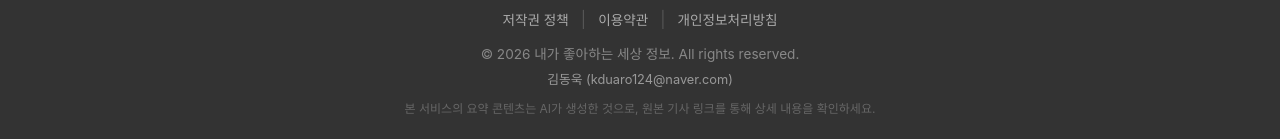
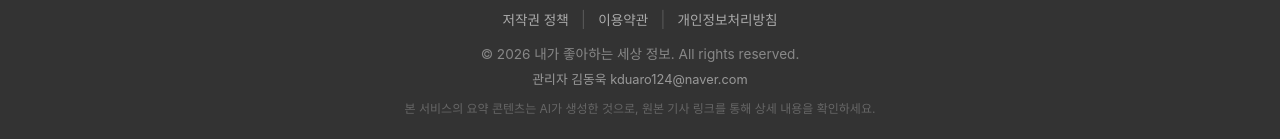
Before and after one commit to KimDongUg/my_favorite_news, a React (Vite) app: page / in a window 1280 px wide. Shown: the part 1350-1489 px from the top of the page. Built offline with nearby package versions, Linux system fonts and the light colour scheme; no server answers.

Commit message:
fix: 푸터 관리자 문구 수정
Co-Authored-By: Claude Opus 4.5 <noreply@anthropic.com>

```diff
--- a/src/components/Layout.jsx
+++ b/src/components/Layout.jsx
@@ -79,7 +79,7 @@ function Layout({ children, categoryCount = 5, speedMultiplier = 1, onSpeedChang
           &copy; 2026 내가 좋아하는 세상 정보. All rights reserved.
         </p>
         <p className="footer-author">
-          김동욱 (kduaro124@naver.com)
+          관리자 김동욱 kduaro124@naver.com
         </p>
         <p className="footer-notice">
           본 서비스의 요약 콘텐츠는 AI가 생성한 것으로, 원본 기사 링크를 통해
```
